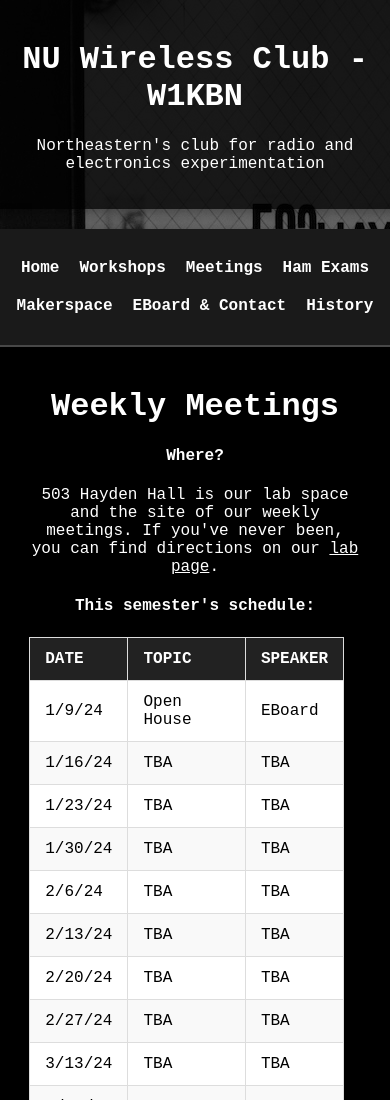
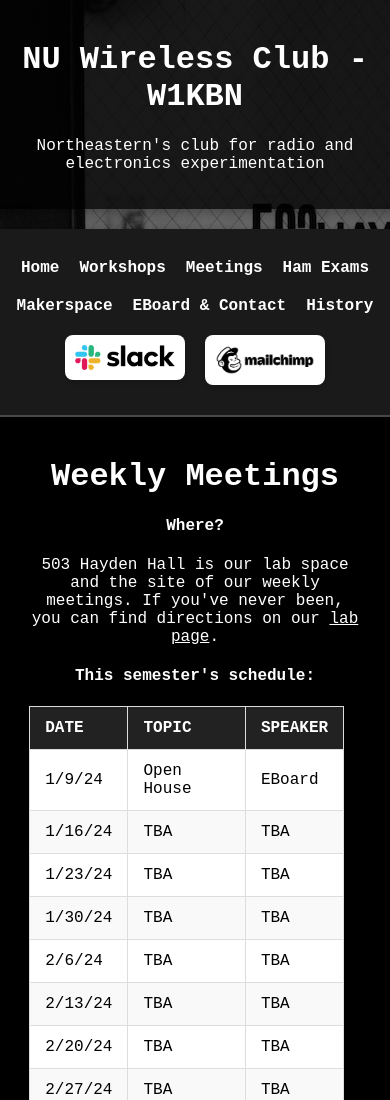
Before and after one commit to jlefkoff/NUWireless-Site, an Eleventy site: page meetings.md in a window 390 px wide. Shown: the top 1100 px of the page. Built offline with nearby package versions, Linux system fonts and the light colour scheme; Eleventy itself is replaced by a stand-in of ours; files that its build step writes are made by us from their sources.

Commit message:
add signups to mobile

```diff
--- a/_includes/base.njk
+++ b/_includes/base.njk
@@ -164,6 +164,18 @@
         header {
           width: 100%;
         }
+        .slack-container {
+          display: flex; /* Use flexbox to position elements side by side */
+          justify-content: center; /* Center the links horizontally */
+          align-items: center; /* Align items vertically */
+          gap: 10px; /* Add space between the items */
+        }
+        .slack-link img {
+          max-width: 100px; /* Scale down the images */
+          height: auto; /* Maintain aspect ratio */
+          border-radius: 8px; /* Optional: Add rounded corners */
+          box-shadow: 0 2px 5px rgba(0, 0, 0, 0.2); /* Optional: Add shadow for emphasis */
+        }
         .container {
           flex-direction: column;
           align-items: center;
--- a/_includes/navbar.njk
+++ b/_includes/navbar.njk
@@ -24,12 +24,12 @@
   <!-- Divider -->
   <li class="divider"></li>
   <!-- External Links -->
-  <li class="non-mobile-link slack-link">
+  <li class="slack-link">
     <a href="https://neuwireless.slack.com/join/signup#/domain-signup" target="_blank">
       <img src="/img/slack.png" alt="Slack Signup">
     </a>
   </li>
-  <li class="non-mobile-link slack-link">
+  <li class="slack-link">
     <a href="http://eepurl.com/gduCIr" target="_blank">
       <img src="/img/mailchimp.png" alt="Mailing List Signup">
     </a>
```
Also changed, not shown: meetings.md (+0 -2 lines).
